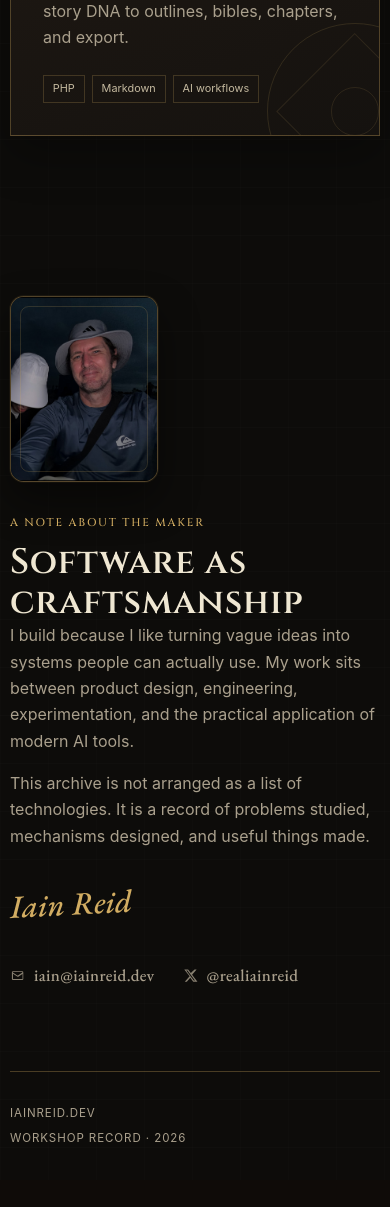
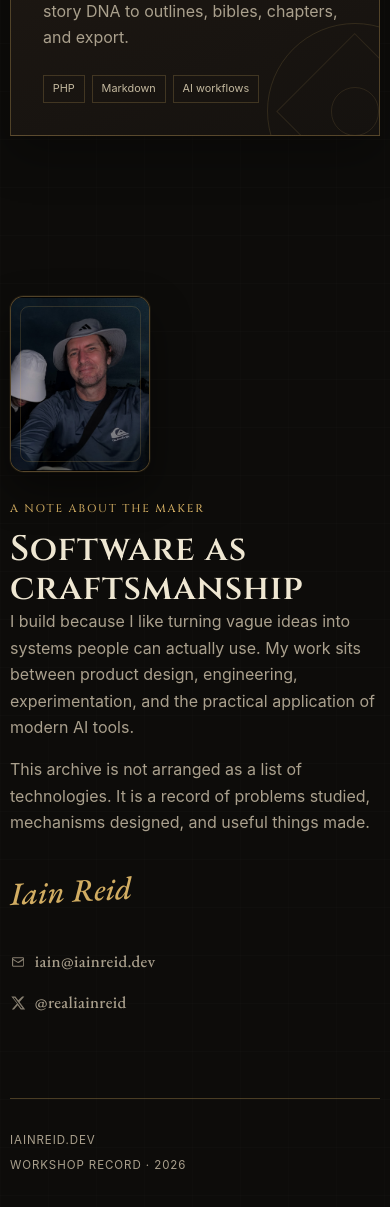
Before and after one commit to cubixmeow-commits/iainreid.dev, a PHP site: page / in a window 390 px wide. Shown: the part 3461-4668 px from the top of the page. Before the commit the page ends 4603 px from the top, so only its background shows below. Run offline with PHP 8.4, Linux system fonts and the light colour scheme.

Commit message:
Stabilize About portrait and contact icon sizing
Co-authored-by: cubixmeow-commits <cubixmeow-commits@users.noreply.github.com>

```diff
--- a/assets/css/style.css
+++ b/assets/css/style.css
@@ -254,10 +254,16 @@ nav a:hover { color: var(--paper-light); }
 .card-etching::before, .card-etching::after { content: ""; position: absolute; inset: 18%; border: 1px solid rgba(210,173,98,.12); rotate: 45deg; }
 .card-etching::after { inset: 36%; rotate: 0deg; border-radius: 50%; }
 
-.maker-section { display: grid; grid-template-columns: .75fr 1.25fr; gap: clamp(2rem, 8vw, 8rem); align-items: center; }
+.maker-section {
+    display: grid;
+    grid-template-columns: 13rem minmax(0, 1fr);
+    gap: clamp(1.75rem, 5vw, 4rem);
+    align-items: start;
+}
 .maker-portrait {
     position: relative;
-    width: min(100%, 22rem);
+    width: 13rem;
+    max-width: 100%;
     min-width: 0;
     overflow: hidden;
     aspect-ratio: 4 / 5;
@@ -289,8 +295,9 @@ nav a:hover { color: var(--paper-light); }
 .signature { margin-top: 2rem; color: var(--brass-light); font-family: var(--serif); font-size: 2rem; font-style: italic; transform: rotate(-3deg); transform-origin: left; }
 .maker-contact {
     display: flex;
-    flex-wrap: wrap;
-    gap: .85rem 1.75rem;
+    flex-direction: column;
+    align-items: flex-start;
+    gap: .7rem;
     margin: 1.75rem 0 0;
     padding: 0;
     list-style: none;
@@ -311,9 +318,11 @@ nav a:hover { color: var(--paper-light); }
     color: var(--brass-light);
 }
 .contact-icon {
-    width: .95rem;
-    height: .95rem;
-    flex-shrink: 0;
+    display: block;
+    width: 1rem;
+    height: 1rem;
+    flex: 0 0 1rem;
+    overflow: hidden;
     fill: currentColor;
     opacity: .78;
 }
@@ -336,11 +345,13 @@ footer { display: flex; justify-content: space-between; width: min(100% - 2rem,
     .blueprint { grid-template-columns: 1fr; }
     .blueprint__diagram { border-right: 0; border-bottom: 1px solid rgba(166,208,197,.2); }
     .artifact-grid { grid-template-columns: 1fr 1fr; }
-    .maker-section { grid-template-columns: 1fr; justify-items: start; }
+    .maker-section {
+        grid-template-columns: 1fr;
+        justify-items: start;
+    }
     .maker-portrait {
-        width: 12.5rem;
-        max-width: 42vw;
-        margin: 0;
+        width: 11rem;
+        max-width: 40vw;
     }
 }
 
@@ -357,8 +368,8 @@ footer { display: flex; justify-content: space-between; width: min(100% - 2rem,
     .blueprint__diagram { min-height: 18rem; }
     .spec-list div { grid-template-columns: 5rem 1fr; }
     .maker-portrait {
-        width: 10rem;
-        max-width: 38vw;
+        width: 9.5rem;
+        max-width: 36vw;
     }
     footer { width: calc(100% - 1.25rem); flex-direction: column; gap: .4rem; }
 }
--- a/index.php
+++ b/index.php
@@ -18,7 +18,7 @@ function e(string $value): string
     <meta name="viewport" content="width=device-width, initial-scale=1">
     <meta name="description" content="The workshop journal of Iain Reid, an independent software developer building practical systems, experiments, and digital tools.">
     <title>Iain Reid — The Workshop Journal</title>
-    <link rel="stylesheet" href="assets/css/style.css">
+    <link rel="stylesheet" href="assets/css/style.css?v=20260719b">
 </head>
 <body>
     <div class="ambient-light" aria-hidden="true"></div>
@@ -136,14 +136,16 @@ function e(string $value): string
             </div>
         </section>
 
-        <section class="section maker-section" id="about">
-            <div class="maker-portrait" data-reveal>
+        <section class="section maker-section" id="about" data-reveal>
+            <div class="maker-portrait">
                 <img
                     src="assets/images/portrait.jpg"
                     alt="Portrait of Iain Reid"
-                    loading="lazy">
+                    width="400"
+                    height="500"
+                    decoding="async">
             </div>
-            <div class="maker-copy" data-reveal>
+            <div class="maker-copy">
                 <p class="kicker">A note about the maker</p>
                 <h2>Software as craftsmanship</h2>
                 <p>I build because I like turning vague ideas into systems people can actually use. My work sits between product design, engineering, experimentation, and the practical application of modern AI tools.</p>
@@ -152,16 +154,16 @@ function e(string $value): string
                 <ul class="maker-contact">
                     <li>
                         <a href="mailto:iain@iainreid.dev">
-                            <svg class="contact-icon" viewBox="0 0 24 24" aria-hidden="true" focusable="false">
-                                <path d="M3 6.75A1.75 1.75 0 0 1 4.75 5h14.5A1.75 1.75 0 0 1 21 6.75v10.5A1.75 1.75 0 0 1 19.25 19H4.75A1.75 1.75 0 0 1 3 17.25V6.75Zm1.75-.25a.25.25 0 0 0-.25.25v.3l7.1 4.62c.25.16.55.16.8 0l7.1-4.62v-.3a.25.25 0 0 0-.25-.25H4.75Zm15.5 2.52-6.55 4.26a2.25 2.25 0 0 1-2.4 0L4.75 9.02v8.23c0 .14.11.25.25.25h14.5a.25.25 0 0 0 .25-.25V9.02Z"/>
+                            <svg class="contact-icon" viewBox="0 0 24 24" width="16" height="16" aria-hidden="true" focusable="false">
+                                <path fill="currentColor" d="M3 6.75A1.75 1.75 0 0 1 4.75 5h14.5A1.75 1.75 0 0 1 21 6.75v10.5A1.75 1.75 0 0 1 19.25 19H4.75A1.75 1.75 0 0 1 3 17.25V6.75Zm1.75-.25a.25.25 0 0 0-.25.25v.3l7.1 4.62c.25.16.55.16.8 0l7.1-4.62v-.3a.25.25 0 0 0-.25-.25H4.75Zm15.5 2.52-6.55 4.26a2.25 2.25 0 0 1-2.4 0L4.75 9.02v8.23c0 .14.11.25.25.25h14.5a.25.25 0 0 0 .25-.25V9.02Z"/>
                             </svg>
                             <span>iain@iainreid.dev</span>
                         </a>
                     </li>
                     <li>
                         <a href="https://x.com/realiainreid" target="_blank" rel="noopener noreferrer">
-                            <svg class="contact-icon" viewBox="0 0 24 24" aria-hidden="true" focusable="false">
-                                <path d="M18.244 2.25h3.308l-7.227 8.26 8.502 11.24H16.17l-4.714-6.231-5.401 6.231H2.744l7.727-8.835L1.992 2.25H8.08l4.259 5.686L18.244 2.25Zm-1.161 17.52h1.833L7.084 4.126H5.117L17.083 19.77Z"/>
+                            <svg class="contact-icon" viewBox="0 0 24 24" width="16" height="16" aria-hidden="true" focusable="false">
+                                <path fill="currentColor" d="M18.244 2.25h3.308l-7.227 8.26 8.502 11.24H16.17l-4.714-6.231-5.401 6.231H2.744l7.727-8.835L1.992 2.25H8.08l4.259 5.686L18.244 2.25Zm-1.161 17.52h1.833L7.084 4.126H5.117L17.083 19.77Z"/>
                             </svg>
                             <span>@realiainreid</span>
                         </a>
@@ -176,6 +178,6 @@ function e(string $value): string
         <span>Workshop record · <?= date('Y') ?></span>
     </footer>
 
-    <script src="assets/js/app.js"></script>
+    <script src="assets/js/app.js?v=20260719b"></script>
 </body>
 </html>
```
